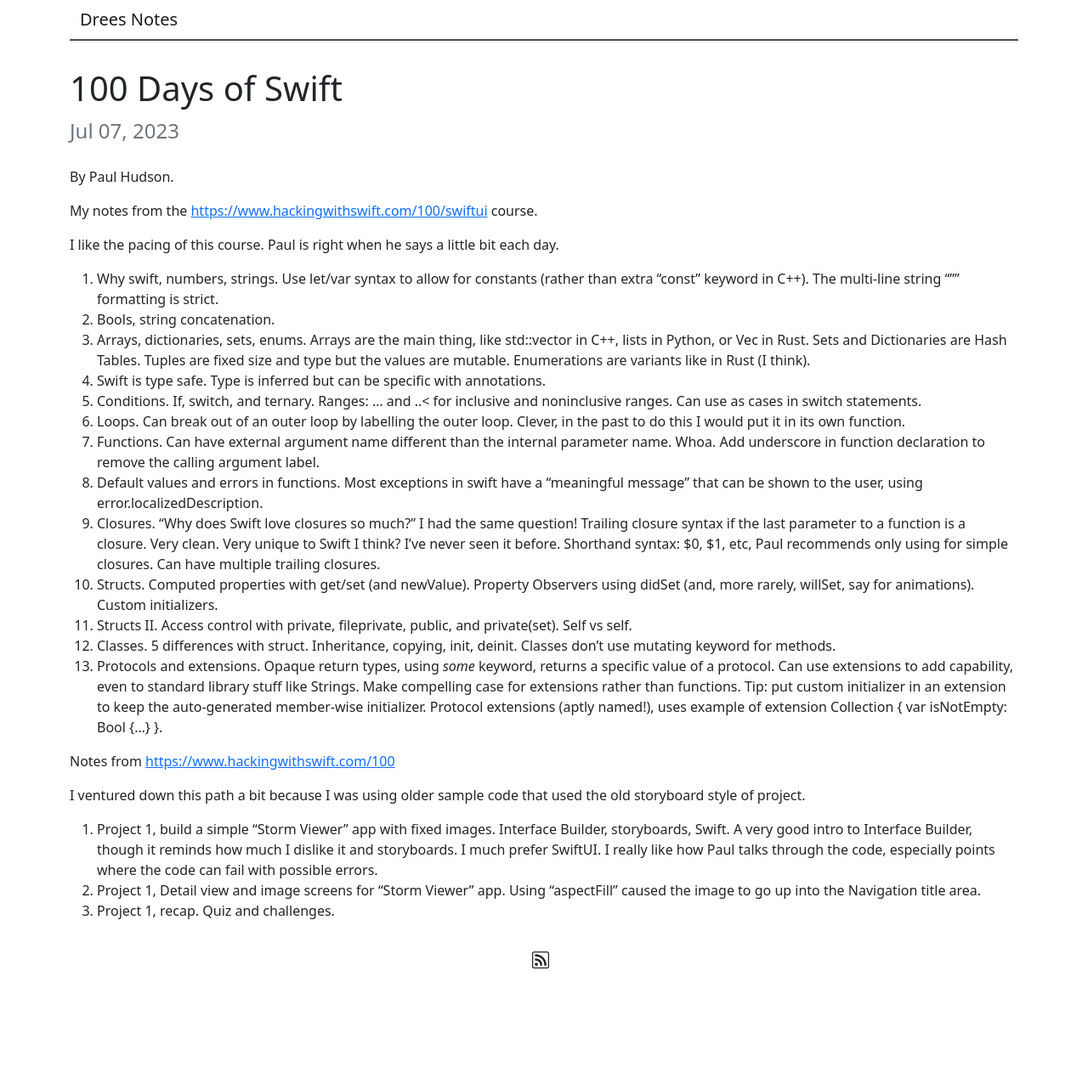
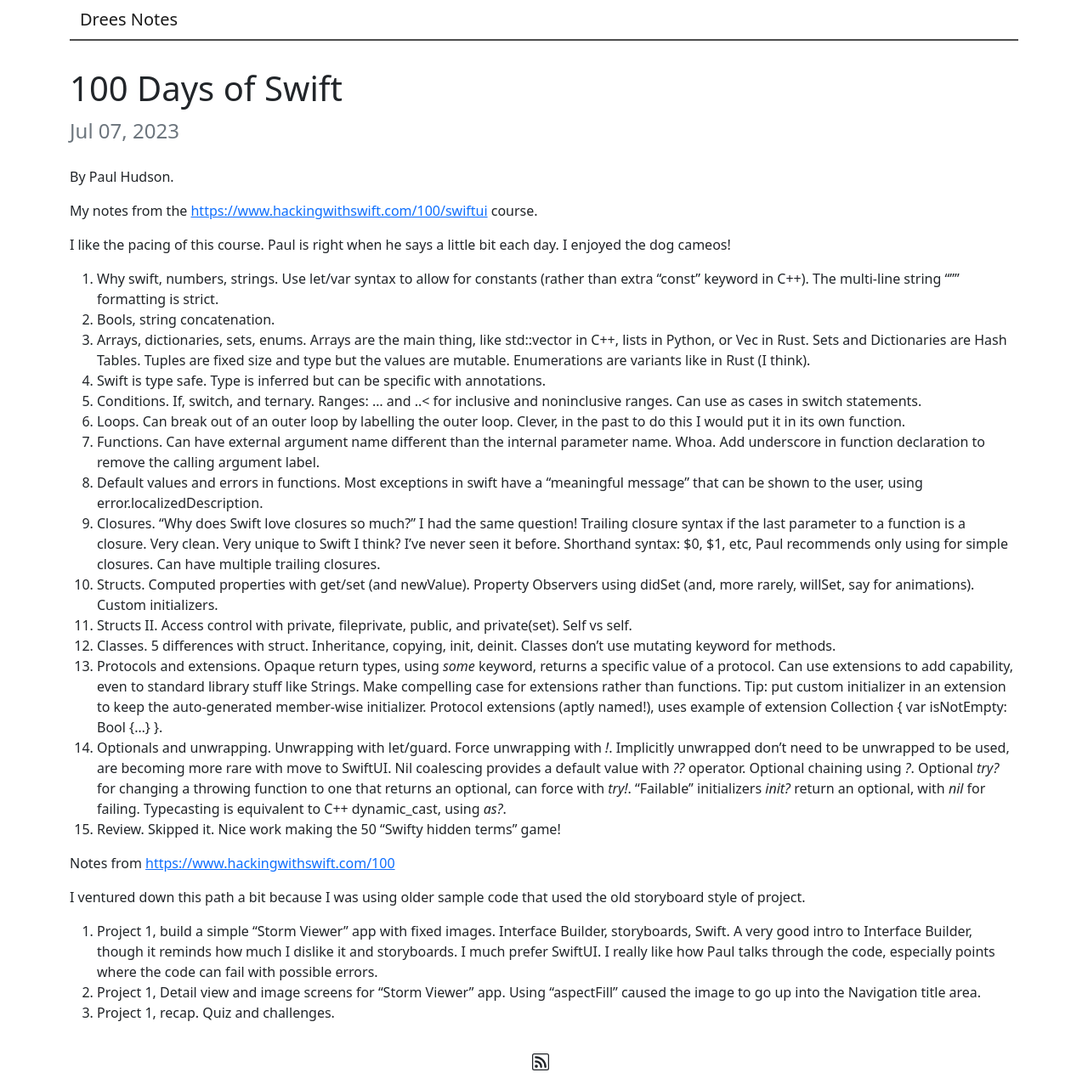
Before and after one commit to matthewdrees/matthewdrees.github.io, a Jekyll site: the page built from _posts/2023-07-07-100-days-of-swiftui.md, in a window 1280 px wide. Shown: the whole page at 85% size. Built offline with Jekyll 4.4.1, drawn with Linux system fonts in a browser that asks for light colours; before the commit the page ends 1156 px from its top, so only the background shows below that.

Commit message:
SwiftUI 100, days 14 & 15.

```diff
--- a/_posts/2023-07-07-100-days-of-swiftui.md
+++ b/_posts/2023-07-07-100-days-of-swiftui.md
@@ -8,7 +8,7 @@
 
 My notes from the [https://www.hackingwithswift.com/100/swiftui](100 Days of SwiftUI) course.
 
-I like the pacing of this course. Paul is right when he says a little bit each day.
+I like the pacing of this course. Paul is right when he says a little bit each day. I enjoyed the dog cameos!
 
 1. Why swift, numbers, strings. Use let/var syntax to allow for constants (rather than extra "const" keyword in C++). The multi-line string """ formatting is strict.
 2. Bools, string concatenation.
@@ -23,6 +23,8 @@
 11. Structs II. Access control with private, fileprivate, public, and private(set). Self vs self.
 12. Classes. 5 differences with struct. Inheritance, copying, init, deinit. Classes don't use mutating keyword for methods.
 13. Protocols and extensions. Opaque return types, using *some* keyword, returns a specific value of a protocol. Can use extensions to add capability, even to standard library stuff like Strings. Make compelling case for extensions rather than functions. Tip: put custom initializer in an extension to keep the auto-generated member-wise initializer. Protocol extensions (aptly named!), uses example of extension Collection { var isNotEmpty: Bool {...} }.
+14. Optionals and unwrapping. Unwrapping with let/guard. Force unwrapping with *!*. Implicitly unwrapped don't need to be unwrapped to be used, are becoming more rare with move to SwiftUI. Nil coalescing provides a default value with *??* operator. Optional chaining using *?*. Optional *try?* for changing a throwing function to one that returns an optional, can force with *try!*. "Failable" initializers *init?* return an optional, with *nil* for failing. Typecasting is equivalent to C++ dynamic_cast, using *as?*.
+15. Review. Skipped it. Nice work making the 50 "Swifty hidden terms" game!
 
 Notes from [https://www.hackingwithswift.com/100](100 Days of Swift)
 
```
